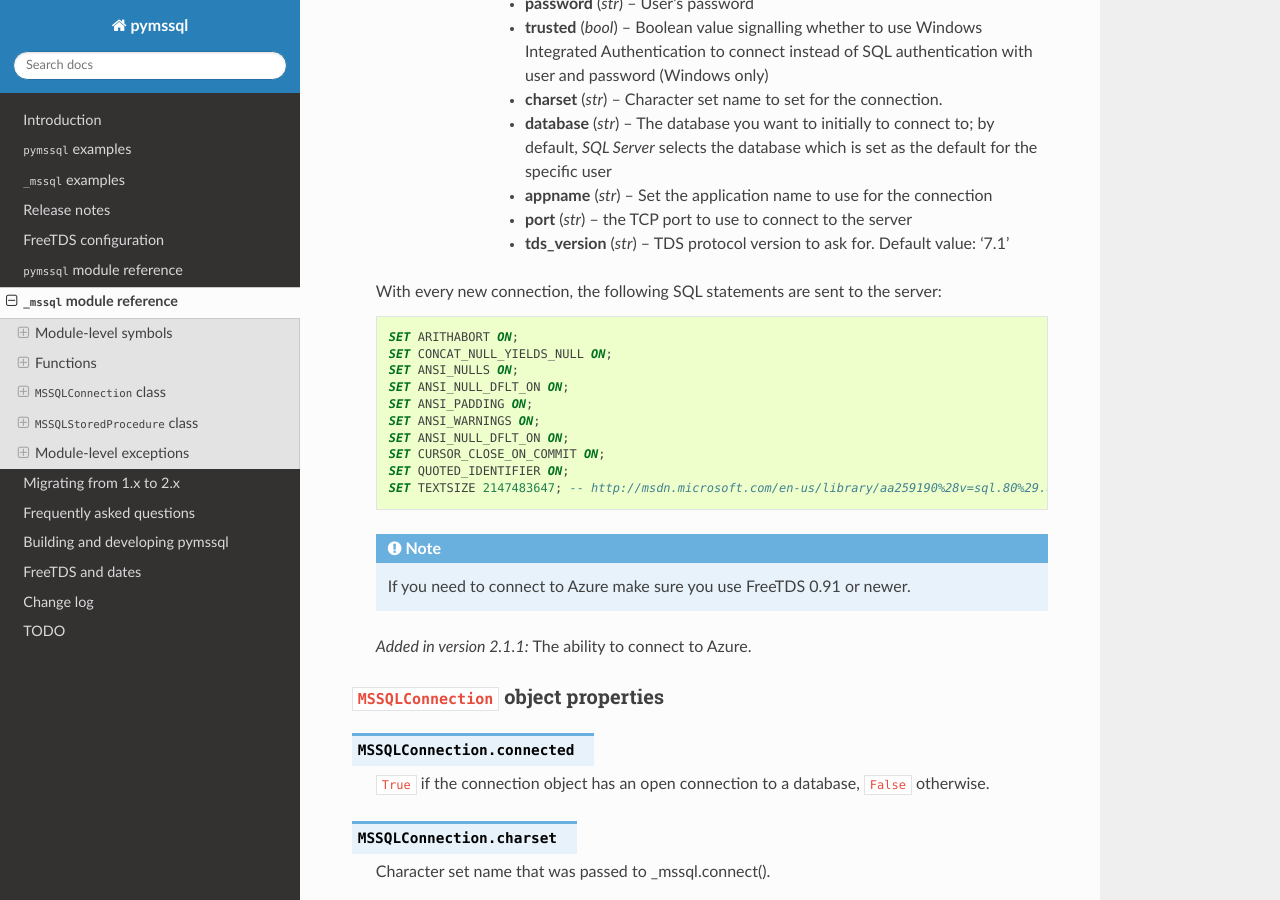
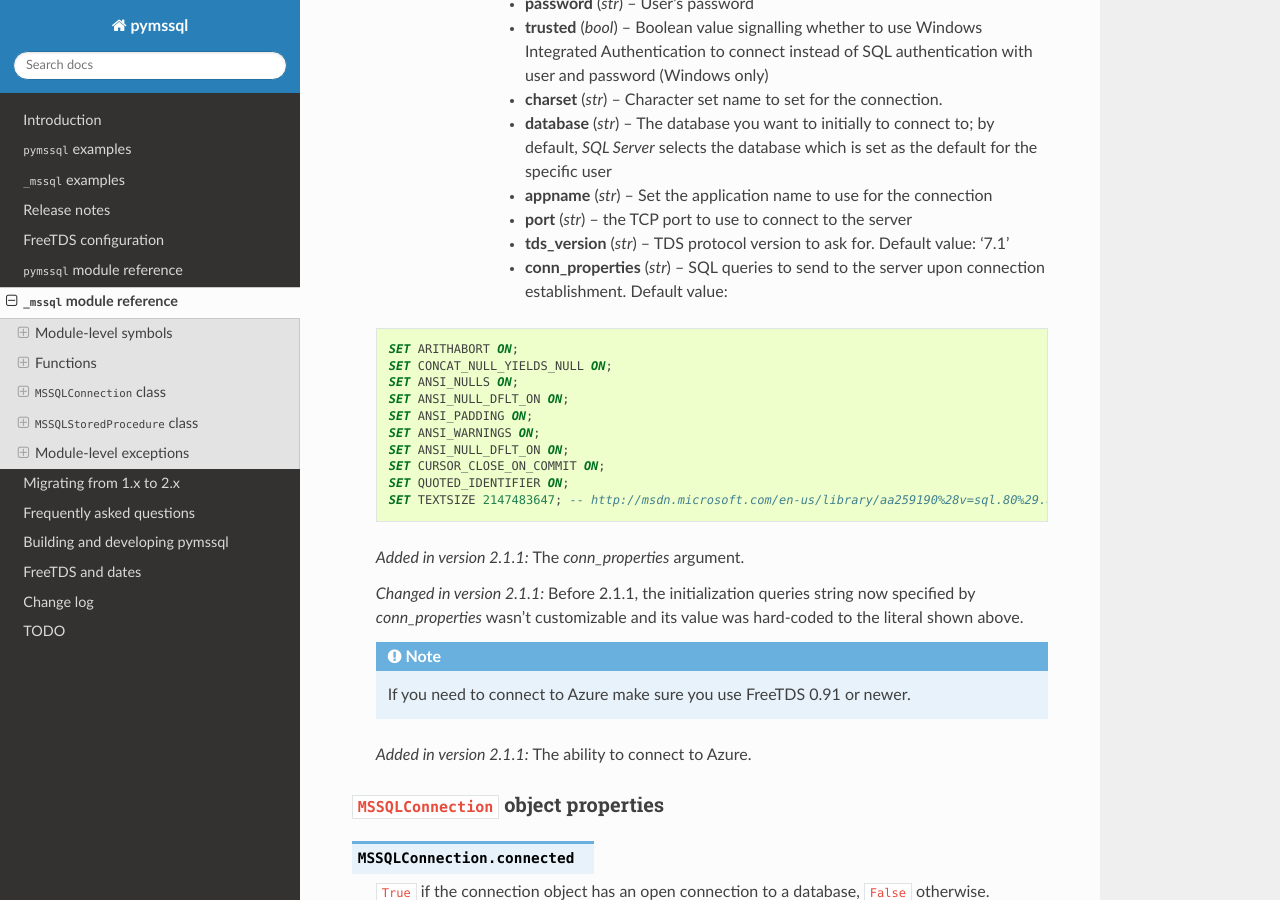
Before and after one commit to pymssql/pymssql, a Sphinx documentation site: the page built from docs/ref/_mssql.rst, in a window 1280 px wide and 900 px high, scrolled down 1350 px. Built offline with Sphinx 7.4.7 and the Read the Docs theme 2.0.0, drawn with Linux system fonts in a browser that asks for light colours.

Commit message:
Made per-connection initial SQL queries customizable.
Fixes #97.

```diff
--- a/docs/ref/_mssql.rst
+++ b/docs/ref/_mssql.rst
@@ -77,8 +77,8 @@ Functions
 
     :param str tds_version: TDS protocol version to ask for. Default value: '7.1'
 
-    With every new connection, the following SQL statements are sent to the
-    server:
+    :param str conn_properties: SQL queries to send to the server upon connection
+                                establishment. Default value:
 
     .. code-block:: sql
 
@@ -92,6 +92,14 @@ Functions
         SET CURSOR_CLOSE_ON_COMMIT ON;
         SET QUOTED_IDENTIFIER ON;
         SET TEXTSIZE 2147483647; -- http://msdn.microsoft.com/en-us/library/aa259190%28v=sql.80%29.aspx
+
+    .. versionadded:: 2.1.1
+        The *conn_properties* argument.
+
+    .. versionchanged:: 2.1.1
+        Before 2.1.1, the initialization queries string now specified by
+        *conn_properties* wasn't customizable and its value was hard-coded to
+        the literal shown above.
 
     .. note:: If you need to connect to Azure make sure you use FreeTDS 0.91 or newer.
 
```
Also changed, not shown: docs/ref/pymssql.rst (+7 -0 lines), 6 other files.
